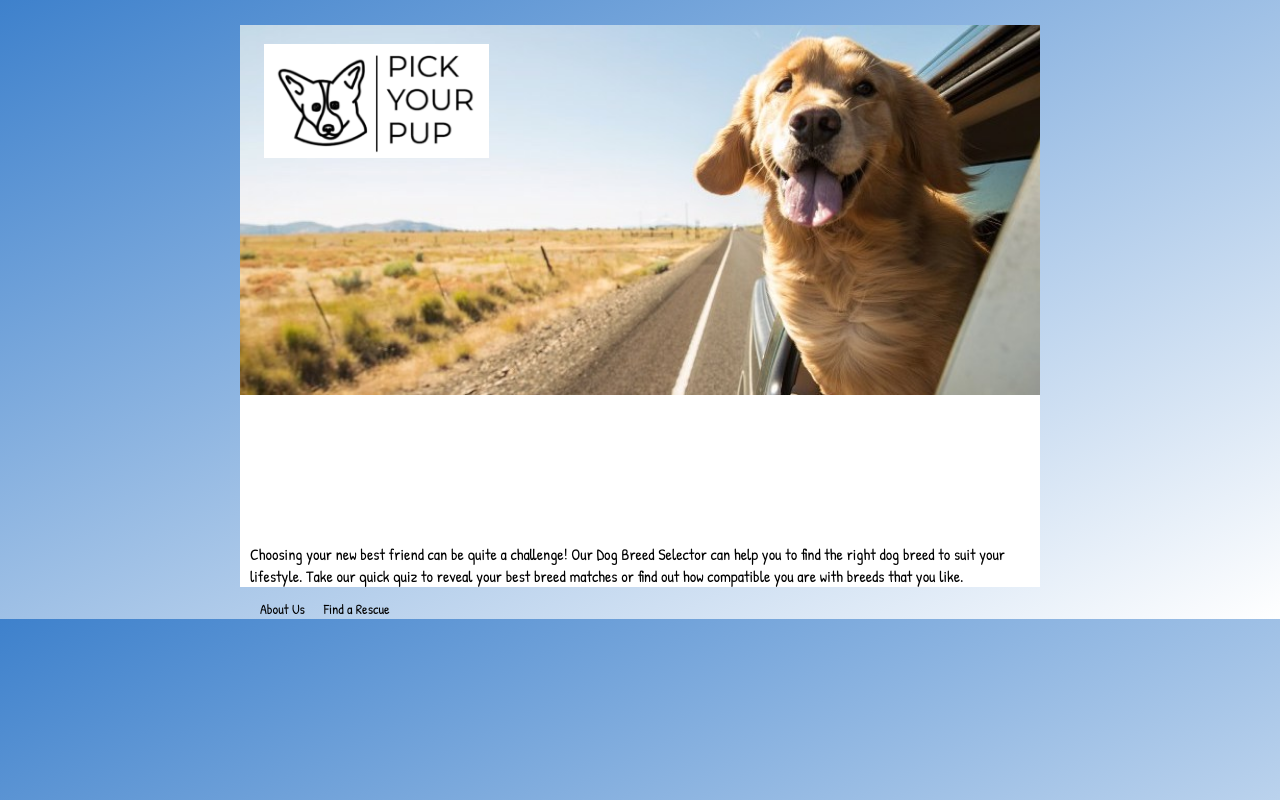
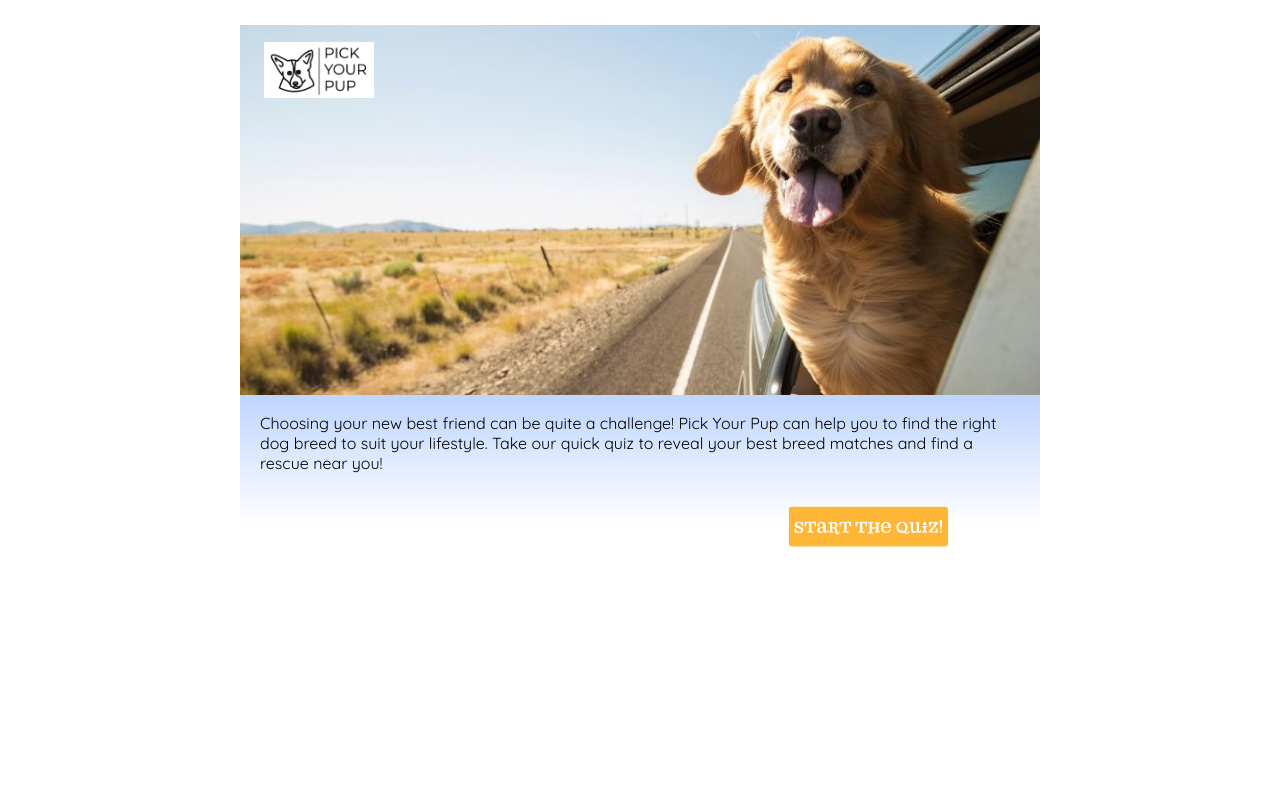
Before and after one commit to anaa0hh/pickYourPup, a plain HTML site: page index.html in a window 1280 px wide. Drawn offline with Linux system fonts and the light colour scheme.

Commit message:
index.html page rough draft

```diff
--- a/CSS/style.css
+++ b/CSS/style.css
@@ -1,57 +1,44 @@
-#grad1 {
+section {
+    background: linear-gradient(rgb(5, 93, 255), white);
     margin-top: 25px;
-    background-color:white;
+}
 
-  }
+
 body {
     max-width: 800px;
     margin: auto;
-    background: linear-gradient(to bottom right, #3e81cc, white);
+    background: white;
 
 }
 
-.navbar {
-    text-align: center;
-    font-family: 'Patrick Hand', cursive;
-    padding-left:20px;
-    float: left;
-    /* position: relative;
-    top: 0px;
-    left: -89px; */
-    font-size: 16px;
+
+.pyplogo {
+    width: 150px;
 }
 
-.navbar a {
-    margin-right: 15px;
-    text-decoration: none;
-    font-size:14px;
-    color: black;
-}
-
-.navbar a:hover {
-    color: rgb(255, 255, 255);
-}
-
-#pyplogo {
-    width:225px;
+.pyplogo {
+    width:110px;
     position: relative;
     top: -371px;
     left: 24px;
+    margin-bottom: -60px;
 }
 
 p {
-    font-family: 'Nanum Pen Script', cursive;
+    margin-top: 0;
+    margin-right: 20px;
+    margin-left: 20px;
+    font-family: 'Quicksand', sans-serif;
 }
 
 #pupride {
-
-    margin-bottom: 20px;
     width: 800px;
     float:right;
 }
 
 
-p {
-    margin: 10px;
-    font-family: 'Patrick Hand', cursive;
+#quiz {
+    width: 325px;
+    float:right;
+    margin-top: -25px;
 }
--- a/index.html
+++ b/index.html
@@ -1,40 +1,44 @@
 <!-- THIS IS THE INTRODUCTION PAGE -->
 <!DOCTYPE html>
 <html>
-<head>
+    <head>
     <title>Pick Your Pup</title>
     <link rel="stylesheet" href="CSS/style.css" />
     <link href="https://fonts.googleapis.com/css?family=Josefin+Slab|Patrick+Hand|Quicksand" rel="stylesheet">
 </head>
 
-
-<div id="grad1">
-<header>
-    <img id="pupride" src="img/pupride.jpeg">
-</header>
+<body>
+    <section>
+    <header>
+        <img id="pupride" src="img/pupride.jpeg">
+    </header>
 
 
-<div id="content">
-    <img id="pyplogo" src="img/logo2.png">
+    <div id="content">
+        <img class="pyplogo" src="img/logo2.png">
 
-    <p>Choosing your new best friend can be quite a challenge! Our Dog Breed Selector can help you to find the right dog breed to suit your lifestyle. Take our quick quiz to reveal your best breed matches or find out how compatible you are with breeds that you like.</p>
+        <p>Choosing your new best friend can be quite a challenge! Pick Your Pup can help you to find the right dog breed to suit your lifestyle. Take our quick quiz to reveal your best breed matches and find a rescue near you!
+        </p><br><br>
 
-</div>
+        <a href="quiz.html">
+        <img id="quiz" src="img/quiz.png"></a>
 
 
-        <div class="navbar">
-                <a href="aboutus.html" class="aboutus">About Us</a>
-                <a href="rescue.html">Find a Rescue</a>
+    </div>
 
+    <footer>
 
-        </div>
+    </footer>
+    </section>
 
 
 
-</body
+
+
 
 
 
 </div>
 </body>
+
 </html>
```
Also changed, not shown: quiz.html (+2 -2 lines), img/quiz.png (added).
